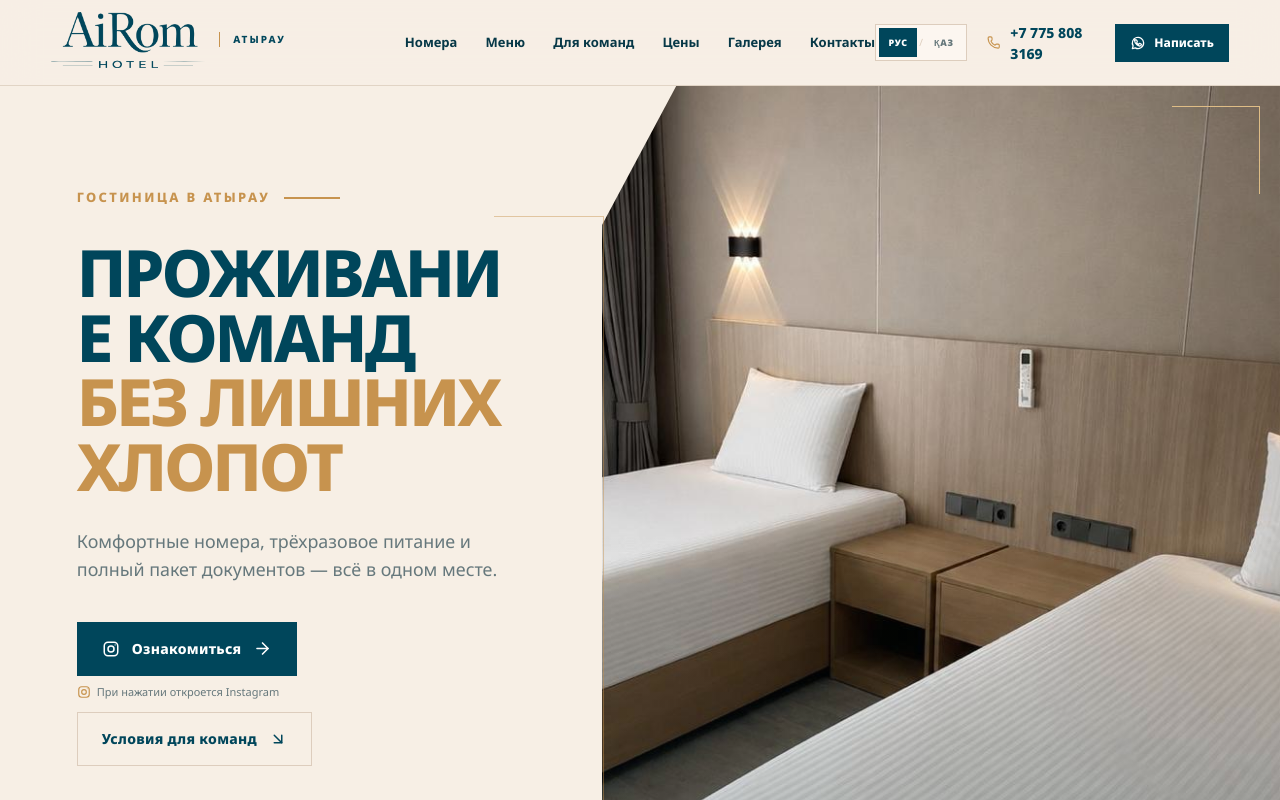
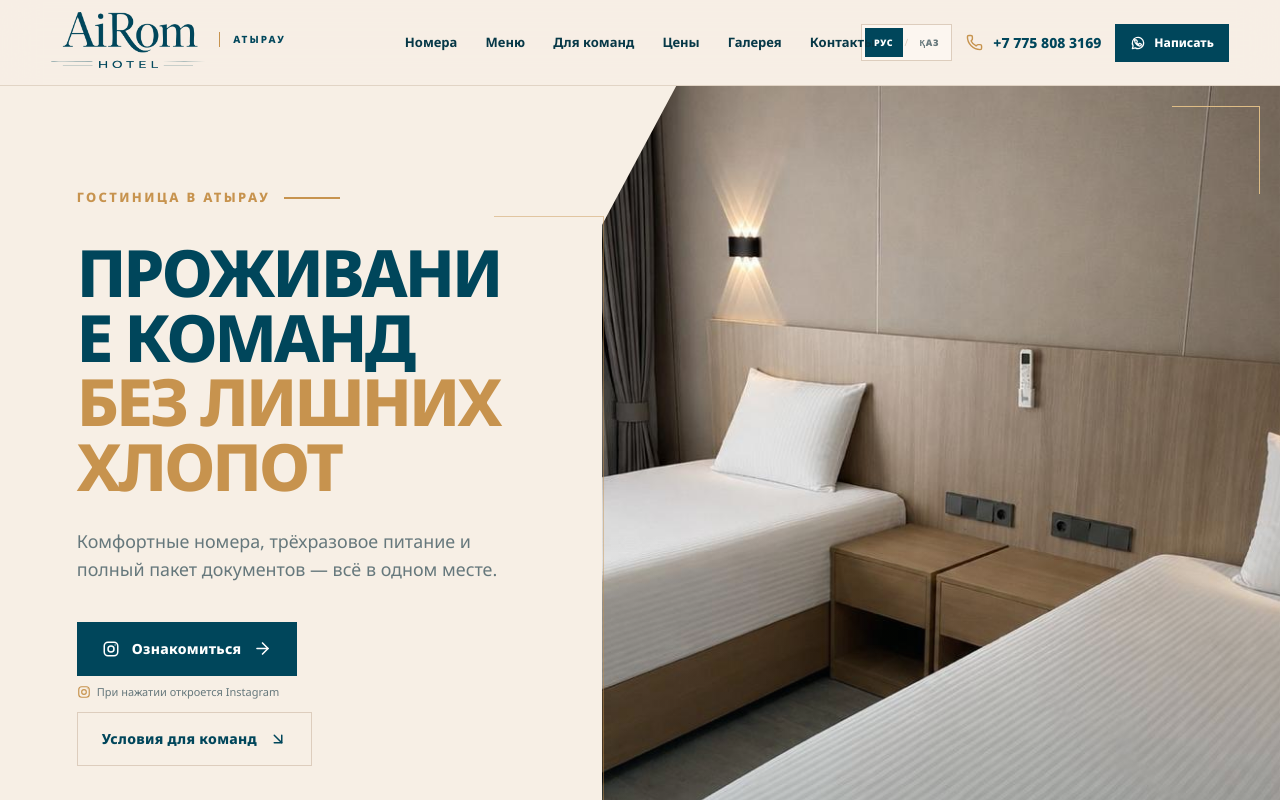
Before and after one commit to ewgftju/airom-hotel, a Next.js app: page / in a window 1280 px wide. Shown: the top 800 px of the page. Built offline with nearby package versions, Linux system fonts and the light colour scheme.

Commit message:
Keep header actions on one line

```diff
--- a/app/globals.css
+++ b/app/globals.css
@@ -179,6 +179,7 @@ section[id] {
   color: var(--teal);
   font-size: 14px;
   font-weight: 800;
+  white-space: nowrap;
 }
 
 .header-phone svg {
@@ -214,7 +215,7 @@ section[id] {
   justify-self: end;
   display: flex;
   align-items: center;
-  gap: 20px;
+  gap: 14px;
 }
 
 .language-switcher {
```
